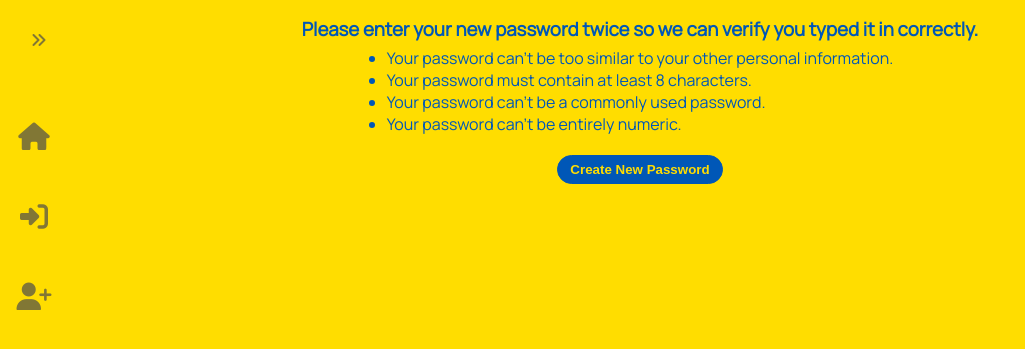
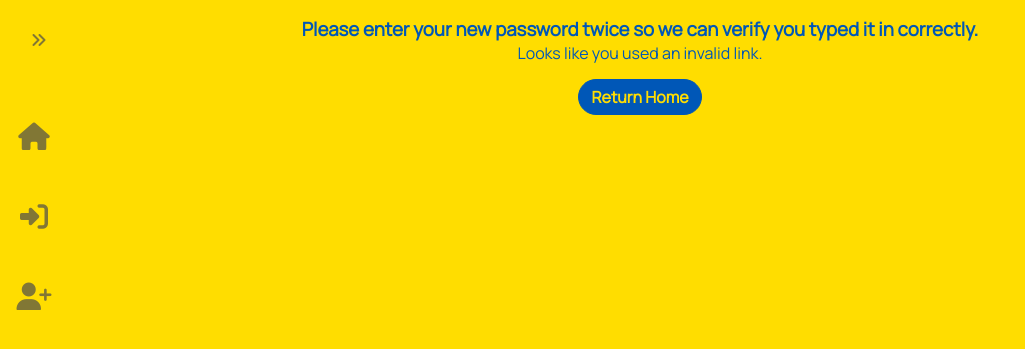
Before and after one commit to dark-dave007/help-ukrainians, a Django app: page /reset_/1/1/ in a window 1280 px wide. Shown: the part 103-452 px from the top of the page, without its empty margins (0-1025 px from the left). Run offline with Django 4.2, Linux system fonts and the light colour scheme; some libraries are stand-ins or nearby versions.

Commit message:
Fixed reset password form, and added custom 404 and 500 page

```diff
--- a/ukrainehelp/settings.py
+++ b/ukrainehelp/settings.py
@@ -24,7 +24,7 @@ BASE_DIR = Path(__file__).resolve().parent.parent
 SECRET_KEY = str(os.environ["SECRET_KEY"])
 
 # SECURITY WARNING: don't run with debug turned on in production!
-DEBUG = True
+DEBUG = False
 
 ALLOWED_HOSTS = ["*"]
 
--- a/ukrainehelp/urls.py
+++ b/ukrainehelp/urls.py
@@ -23,3 +23,6 @@ urlpatterns = [
     path("", include("web.urls")),
 ] + static(settings.MEDIA_URL, document_root=settings.MEDIA_ROOT)
 # Still don't understand this
+
+handler404 = "web.views.page_not_found_view"
+handler500 = "web.views.server_error_view"
--- a/web/static/web/style.css
+++ b/web/static/web/style.css
@@ -464,6 +464,6 @@ input[type="checkbox"] {
     text-decoration: underline;
 }
 
-.align-left {
+.errorlist {
     text-align: left;
 }
--- a/web/templates/web/404.html
+++ b/web/templates/web/404.html
@@ -9,3 +9,4 @@
 {% block body %}
     <h2>Oh oh! Looks like this page doesn't exist!</h2>
     <h2><a href="{% url 'index' %}">Bring me home</a></h2>
+{% endblock body %}
--- a/web/templates/web/500.html
+++ b/web/templates/web/500.html
@@ -9,3 +9,4 @@
 {% block body %}
     <h2>Oh oh! Looks like the server ran into an error</h2>
     <h2><a href="{% url 'index' %}">Bring me home</a></h2>
+{% endblock %}
--- a/web/templates/web/password_reset_form.html
+++ b/web/templates/web/password_reset_form.html
@@ -5,22 +5,22 @@
 {% endblock header %}
 
 {% block body %}
-    {% if form.error_messages %}<div>The two password fields didn’t match.</div>{% endif %}
     <h3>Please enter your new password twice so we can verify you typed it in correctly.</h3>
+    {% if validlink %}
         <form method="post">
             {% csrf_token %}
             <div class="input-group">
+                {{ form.new_password1.errors }}
                 {{ form.new_password1 }}
             </div>
-        <ul class="align-left">
-            <li>Your password can't be too similar to your other personal information.</li>
-            <li>Your password must contain at least 8 characters.</li>
-            <li>Your password can't be a commonly used password.</li>
-            <li>Your password can't be entirely numeric.</li>
-        </ul>
             <div class="input-group">
+                {{ form.new_password2.errors }}
                 {{ form.new_password2 }}
             </div>
             <input type="submit" class="btn" value="Create New Password">
         </form>
+    {% else %}
+        <p>Looks like you used an invalid link.</p>
+        <a href="{% url 'index' %}" class="btn">Return Home</a>
+    {% endif %}
 {% endblock body %}
```
Also changed, not shown: web/views.py (+11 -4 lines). Lines whose indentation alone changed are shown as unchanged.
